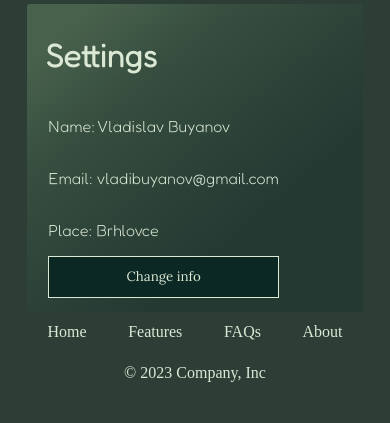
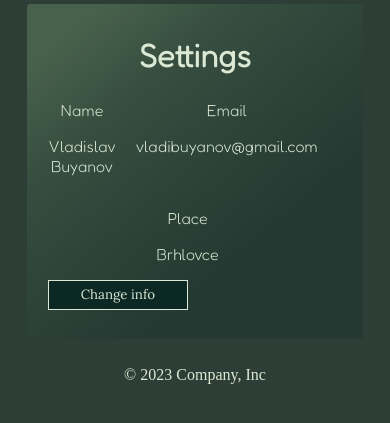
Before and after one commit to vladibuyanov/small_lib, a Flask app: page /user/user_settings/1 in a window 390 px wide. Shown: the part 148-571 px from the top of the page. Run offline with Flask 2, Linux system fonts and the light colour scheme; a user stored in the database is signed in.

Commit message:
26.02.2023

```diff
--- a/myapp/core/functions/user.py
+++ b/myapp/core/functions/user.py
@@ -5,25 +5,27 @@ from myapp.core.forms.user_forms import SettingsForm
 from myapp import db, Book, User, Exchange
 
 
+def query_to_db_all():
+    return User.query.all(), Book.query.all()
+
+
 def user_page_func(user_id):
-    all_users = User.query.all()
-    all_books = Book.query.all()
+    db_query = query_to_db_all()
 
-    user = all_users[user_id - 1]
-    user_books = [book for book in all_books if book.owner == user_id]
-    borrowed_books = [book for book in all_books if book.owner != user_id and book.user_id == user_id]
+    user = db_query[0][user_id - 1]
+    user_books = [book for book in db_query[1] if book.owner == user_id]
+    borrowed_books = [book for book in db_query[1] if book.owner != user_id and book.user_id == user_id]
 
-    return all_users, user, user_books, borrowed_books
+    return db_query[0], user, user_books, borrowed_books
 
 
 def user_exchange_history_func(user_id):
-    all_users = User.query.all()
-    all_books = Book.query.all()
+    db_query = query_to_db_all()
 
-    my_requests = Exchange.query.filter_by(requester_id=user_id)
-    users_requests = Exchange.query.filter_by(user_id=user_id)
+    my_requests = Exchange.query.filter_by(requester_id=user_id).order_by(Exchange.created_date.desc())
+    users_requests = Exchange.query.filter_by(user_id=user_id).order_by(Exchange.created_date.desc())
 
-    return all_users, all_books, users_requests, my_requests
+    return db_query[0], db_query[1], users_requests, my_requests
 
 
 def user_settings_func(request, user_id):
--- a/myapp/static/css/style-min.css
+++ b/myapp/static/css/style-min.css
@@ -1,24 +1,23 @@
-@media screen and (max-width: 760px) {
-    .nav-title {
-        margin-left: 3%;
-    }
-    .nav-menu {
-        display: none;
-    }
+@media screen and (max-width: 768px) {
+    .nav-title {margin-left: 3%;}
+    .nav-menu {display: none;}
     .nav-bar {
         width: 200px;
         margin-right: 3%;
     }
-    .section {
-        flex-direction: column;
-    }
-    .user-card {
-        margin-bottom: 5%;
-    }
-    .lib {
-        flex-direction: column;
-    }
-    .lib-books {
-        margin-top: 2%;
-    }
+    .section {flex-direction: column;}
+    .user-card {margin-bottom: 5%;}
+    .lib {flex-direction: column;}
+    .lib-books {margin-top: 2%;}
+
+    /* Main */
+    #main-info {text-align: center;}
+    #bookshelf {display: none;}
+
+    .book-cards {flex-direction: column;}
+    .book-card {width: 100%;}
+
+    /* Search */
+    #main {text-align: center;}
+    #search-form {justify-content: center;}
 }
--- a/myapp/static/css/style.css
+++ b/myapp/static/css/style.css
@@ -1,6 +1,5 @@
 body {background-color: #2d3e36;}
 #main {
-    background: rgb(72,97,76);
     background: linear-gradient(140deg, rgba(72,97,76,1) 10%, rgba(54,77,63,1) 30%, rgba(36,57,50,1) 70%);
 }
 
@@ -35,11 +34,12 @@ header {
     border-radius: 25px;
 }
 .dropdown-menu {
+    text-align: end;
     list-style-type: none;
     padding: 0;
     display: none;
     position: absolute;
-    min-width: 160px;
+    min-width: 200px;
     box-shadow: 0px 8px 16px 0px rgba(0,0,0,0.2);
     z-index: 1;
 }
--- a/myapp/static/css/user-page.css
+++ b/myapp/static/css/user-page.css
@@ -34,7 +34,7 @@
 }
 
 .books-text {margin-bottom: 25px;}
-.books-text h4 {margin-top: 0;}
+.books-text h4 {margin-top: 0; height: 20%;}
 .book-buttons {display: flex; flex-direction: row;}
 .book-buttons a {
     padding: 2% 10%;
--- a/myapp/static/css/user-settings.css
+++ b/myapp/static/css/user-settings.css
@@ -1,6 +1,11 @@
-#settings-content {display: flex;}
+#settings-content {}
 
-#settings-old {margin-right: 5%; padding: 1%; display: flex; flex-direction: column;}
+#settings-old {margin-right: 5%; margin-bottom: 5%; padding: 1%; display: flex; flex-direction: column;}
+#settings-old button {padding: 2%; width: 50%;}
+
+#settings-name-and-email {display:flex;}
+#settings-name-and-email div {margin-right: 20px;}
+#settings-name-and-email div p {margin-top: 0;}
 
 #change_block {
     padding: 1%;
@@ -19,6 +24,6 @@
 .change-field label {margin-right: 5%;}
 .change-field input {margin-top: 1%;}
 
-#change-btns {margin-top: 5%; display: flex; align-items: center;}
-#change-btns button {margin-right: 5%;}
-#change-btns a {padding: 3%;}
+#change-btns {margin-top: 5%; display: flex; align-items: center; justify-content: space-around;}
+#change-btns button {width: 40%;}
+#change-btns a {}
--- a/myapp/templates/base_part/footer.html
+++ b/myapp/templates/base_part/footer.html
@@ -1,7 +1,7 @@
-<div>
-  <a href="/" class="font-color">Home</a>
-  <a href="#" class="font-color">Features</a>
-  <a href="#" class="font-color">FAQs</a>
-  <a href="#" class="font-color">About</a>
-</div>
+<!--<div>-->
+<!--  <a href="/" class="font-color">Home</a>-->
+<!--  <a href="#" class="font-color">Features</a>-->
+<!--  <a href="#" class="font-color">FAQs</a>-->
+<!--  <a href="#" class="font-color">About</a>-->
+<!--</div>-->
 <p class="">© 2023 Company, Inc</p>
--- a/myapp/templates/pages/main/books.html
+++ b/myapp/templates/pages/main/books.html
@@ -2,7 +2,7 @@
 
 {% block content %}
     <div class="sections">
-        <h4>Books</h4>
+        <h1>Books</h1>
         <div class="user-card">
             {% for book in books_res %}
             <p> {{ book.title }} || <a href="user/{{ book.owner }}">Ask owner</a> </p>
--- a/myapp/templates/pages/main/users.html
+++ b/myapp/templates/pages/main/users.html
@@ -3,7 +3,7 @@
 {% block content %}
     <div class="sections">
         <div class="user-card">
-            <h4>Users</h4>
+            <h1>Users</h1>
             {% for user in user_res %}
             <p> <a href='/user/{{ user.id }}'>{{ user.name }}</a> </p>
             {% endfor %}
--- a/myapp/templates/pages/user/exchange_history.html
+++ b/myapp/templates/pages/user/exchange_history.html
@@ -8,7 +8,7 @@
         <div>
             {% for request in my_requests %}
                 <div style="background-color: #0b2824; padding: 1%; margin-bottom: 1%;">
-                Request book {{ books[request.book_id - 1].title }}
+                    Request {{ books[request.book_id - 1].title }}
                     from {{ users[request.user_id - 1].name }}
                     <p>Status {{ request.status }}</p>
                 </div>
--- a/myapp/templates/pages/user/user_settings.html
+++ b/myapp/templates/pages/user/user_settings.html
@@ -5,12 +5,23 @@
     <h1>Settings</h1>
     <div id="settings-content">
         <div id="settings-old">
-            <p>Name: {{ user_settings.name }}</p>
-            <p>Email: {{ user_settings.email }}</p>
-            <p>Place: {{ user_settings.place }}</p>
+            <div id="settings-name-and-email">
+                <div>
+                    <p>Name</p>
+                    <p>{{ user_settings.name }}</p>
+                </div>
+                <div>
+                    <p>Email</p>
+                    <p>{{ user_settings.email }}</p>
+                </div>
+            </div>
+            <div>
+                <p>Place</p>
+                <p>{{ user_settings.place }}</p>
+            </div>
             <button id="change_info_btn" class="main-color font-color btn">Change info</button>
         </div>
-        <form method="post" id="change_block" class="auth-form font-color main-color">
+        <form method="post" id="change_block" class="auth-form font-color main-color" style="display: none;">
             {{ form.hidden_tag() }}
             <div class="form-floating">
                 <label class="font-color">{{ form.name.label }}</label>
@@ -29,11 +40,9 @@
                 {{ form.place }}
             </div>
             <div id="change-btns">
-                <button type="submit" class="btn main-color font-color">
-                    Submit
-                </button>
+                <button type="submit" class="btn main-color font-color">Submit</button>
                 <a href="/user/user_settings/delete/{{ current_user.id }}" class="btn main-color font-color">
-                    Delete account
+                        Delete account
                 </a>
             </div>
         </form>
```
Also changed, not shown: README.md, myapp/small-lib.db, 1 other file. Lines whose indentation alone changed are shown as unchanged.
